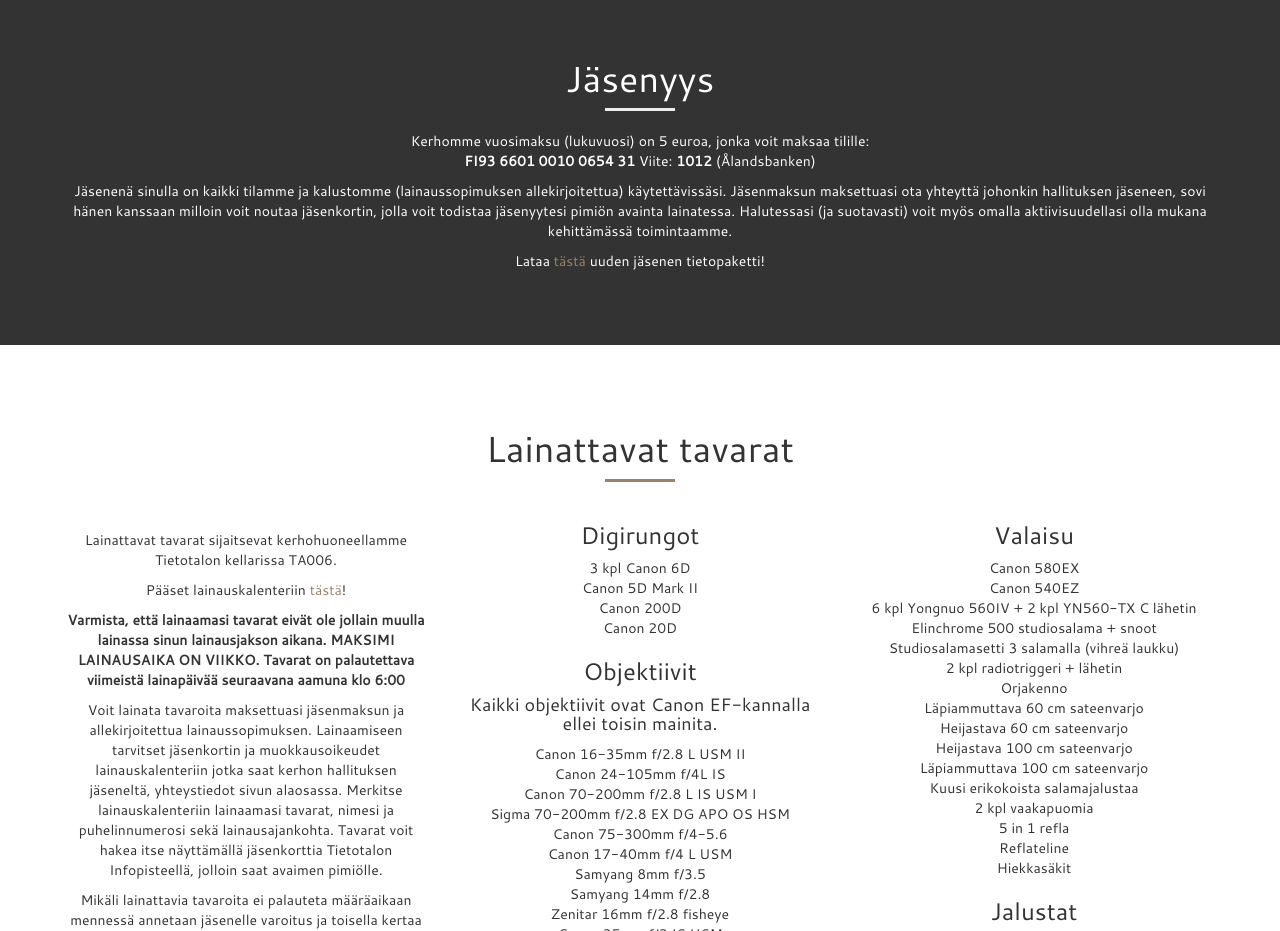
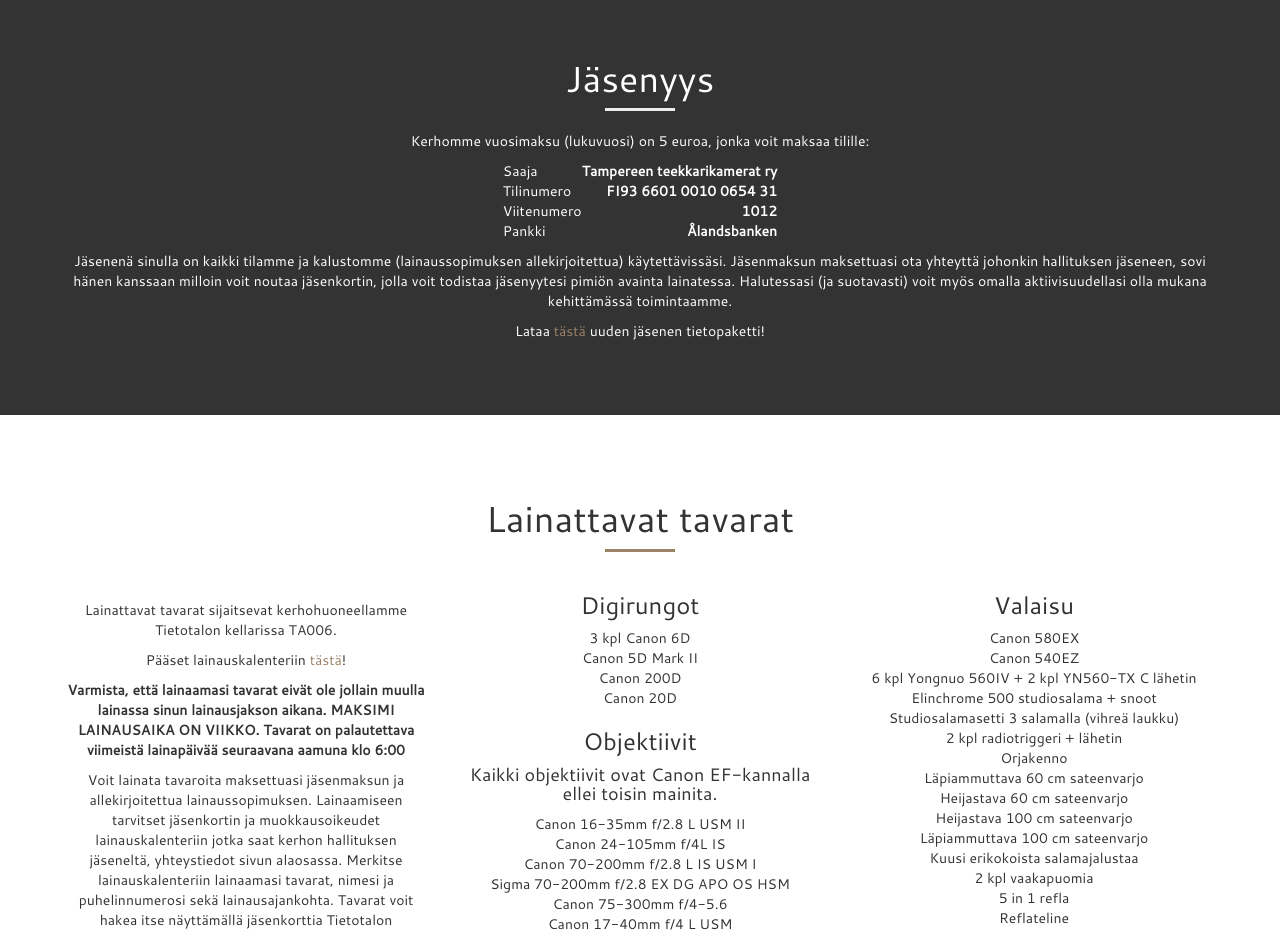
Before and after one commit to TT-kamerat/ttkamerat.fi, a Gatsby site: page / in a window 1280 px wide. Shown: the part 1440-2371 px from the top of the page. Built offline with nearby package versions, Linux system fonts and the light colour scheme; Gatsby itself is replaced by a stand-in of ours.

Commit message:
Updated payment information

```diff
--- a/src/components/App.css
+++ b/src/components/App.css
@@ -185,3 +185,17 @@
     font-size: 0.8em;
   }
 }
+
+.bank-info {
+  margin-left: auto;
+  margin-right: auto;
+}
+
+.bank-info-description {
+  text-align: left;
+}
+
+.bank-info-data {
+  text-align: right;
+  font-weight: bold;
+}
--- a/src/components/sections/MembershipSection.js
+++ b/src/components/sections/MembershipSection.js
@@ -17,14 +17,56 @@
 
     const content = {
       [language.ENGLISH]: <div>
-      <p>Our annual club membership fee is (academic year) is 5 euros which you can pay to the club's bank account:<br/>
-      <b>{bankAccount}</b> Reference number: <b>1012</b> (Ålandsbanken)</p>
+      <p>Our annual club membership fee is (academic year) is 5 euros which you can pay to the club's bank account:</p>
+      <p>
+      <table className='bank-info'>
+        <tbody>
+          <tr>
+            <td className='bank-info-description'>Receiver</td>
+            <td className='bank-info-data'>Tampereen teekkarikamerat ry</td>
+          </tr>
+          <tr>
+            <td className='bank-info-description'>Account number</td>
+            <td className='bank-info-data'>{bankAccount}</td>
+          </tr>
+          <tr>
+            <td className='bank-info-description'>Reference number</td>
+            <td className='bank-info-data'>1012</td>
+          </tr>
+          <tr>
+            <td className='bank-info-description'>Bank</td>
+            <td className='bank-info-data'>Ålandsbanken</td>
+          </tr>
+      </tbody>
+      </table>
+      </p>
       <p>As our member club's premises and equipment (after signing the reservation agreement) are available for you. After paying the membership fee contact a board member for reclaiming your membership card. With your membership card you can prove your membership when borrowing the clubroom key. According to your will and capabilities you can participate in the improving of our activities.</p>
       <p>Download info bulletin for new members <a href={newMember}>here!</a></p>
       </div>,
       [language.FINNISH]: <div>
-      <p>Kerhomme vuosimaksu (lukuvuosi) on 5 euroa, jonka voit maksaa tilille:<br/>
-      <b>{bankAccount}</b> Viite: <b>1012</b> (Ålandsbanken)</p>
+      <p>Kerhomme vuosimaksu (lukuvuosi) on 5 euroa, jonka voit maksaa tilille:<br/></p>
+      <p>
+      <table className='bank-info'>
+        <tbody>
+          <tr>
+            <td className='bank-info-description'>Saaja</td>
+            <td className='bank-info-data'>Tampereen teekkarikamerat ry</td>
+          </tr>
+          <tr>
+            <td className='bank-info-description'>Tilinumero</td>
+            <td className='bank-info-data'>{bankAccount}</td>
+          </tr>
+          <tr>
+            <td className='bank-info-description'>Viitenumero</td>
+            <td className='bank-info-data'>1012</td>
+          </tr>
+          <tr>
+            <td className='bank-info-description'>Pankki</td>
+            <td className='bank-info-data'>Ålandsbanken</td>
+          </tr>
+      </tbody>
+      </table>
+      </p>
       <p>Jäsenenä sinulla on kaikki tilamme ja kalustomme (lainaussopimuksen allekirjoitettua) käytettävissäsi. Jäsenmaksun maksettuasi ota yhteyttä johonkin hallituksen jäseneen, sovi hänen kanssaan milloin voit noutaa jäsenkortin, jolla voit todistaa jäsenyytesi pimiön avainta lainatessa. Halutessasi (ja suotavasti) voit myös omalla aktiivisuudellasi olla mukana kehittämässä toimintaamme.</p>
       <p>Lataa <a href={newMember}>tästä</a> uuden jäsenen tietopaketti!</p>
       </div>
```
